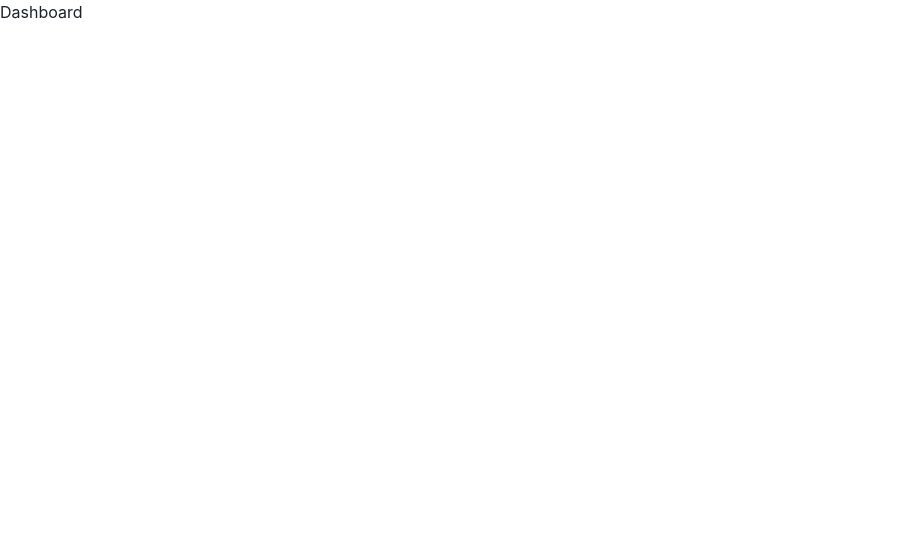
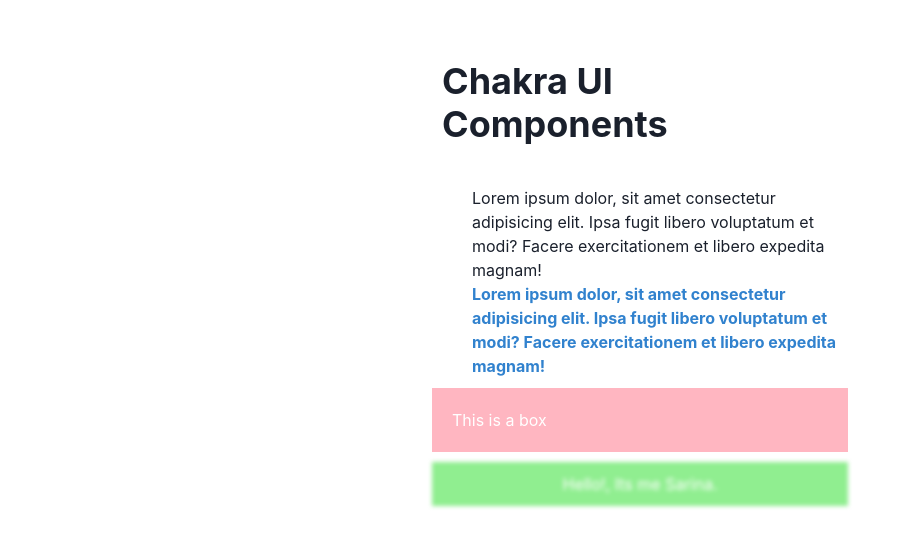
Before and after one commit to Sarinaryal/Complete_ChakraUI, a React (Vite) app: page / in a window 1280 px wide. Shown: the top 548 px of the page, without its empty margins (0-913 px from the left). Built offline with nearby package versions, Linux system fonts and the light colour scheme.

Commit message:
working with components and props

```diff
--- a/src/pages/Dashboard.jsx
+++ b/src/pages/Dashboard.jsx
@@ -1,5 +1,29 @@
+import { Box, Container, Heading, Text } from "@chakra-ui/react";
+
 export default function Dashboard() {
+
+  const boxStyles = {
+    p: '10px',
+    bg: "lightgreen",
+    color: 'white',
+    textAlign: 'center',
+    filter: 'blur(2px)',
+    ':hover': {
+      color: 'black',
+      bg: 'lightblue'
+    }
+  }
   return (
-    <div>Dashboard</div>
+    <Container as='section' maxWidth='md' py='20px'>
+      <Heading my='30px' p='10px'>Chakra UI Components</Heading>
+      <Text ml = '40px'>Lorem ipsum dolor, sit amet consectetur adipisicing elit. Ipsa fugit libero voluptatum et modi? Facere exercitationem et libero expedita magnam!</Text>
+
+      <Text ml = '40px' color='blue.500' fontWeight='bold'>Lorem ipsum dolor, sit amet consectetur adipisicing elit. Ipsa fugit libero voluptatum et modi? Facere exercitationem et libero expedita magnam!</Text>
+
+      <Box my='10px' p='20px' bg='lightpink' color='white'>This is a box</Box>
+
+      {/* passing object in sx prop named boxStyles */}
+      <Box sx={boxStyles}>Hello!, Its me Sarina.</Box>
+    </Container>
   )
 }
```
